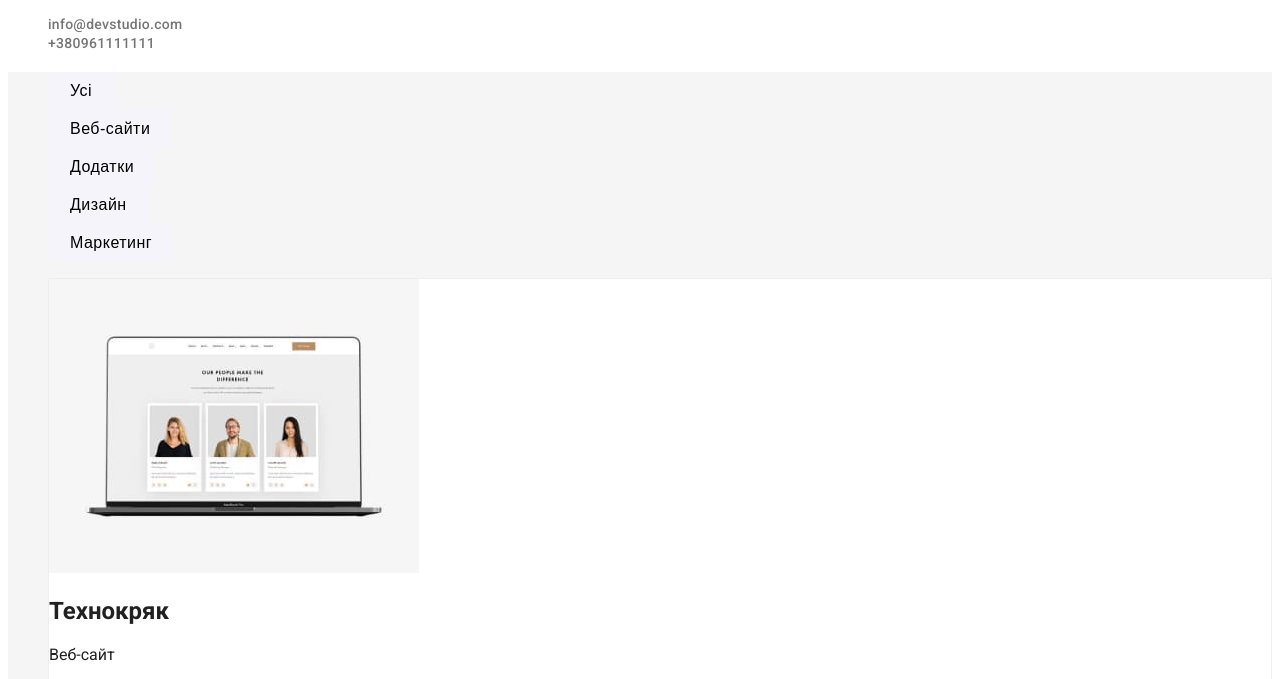
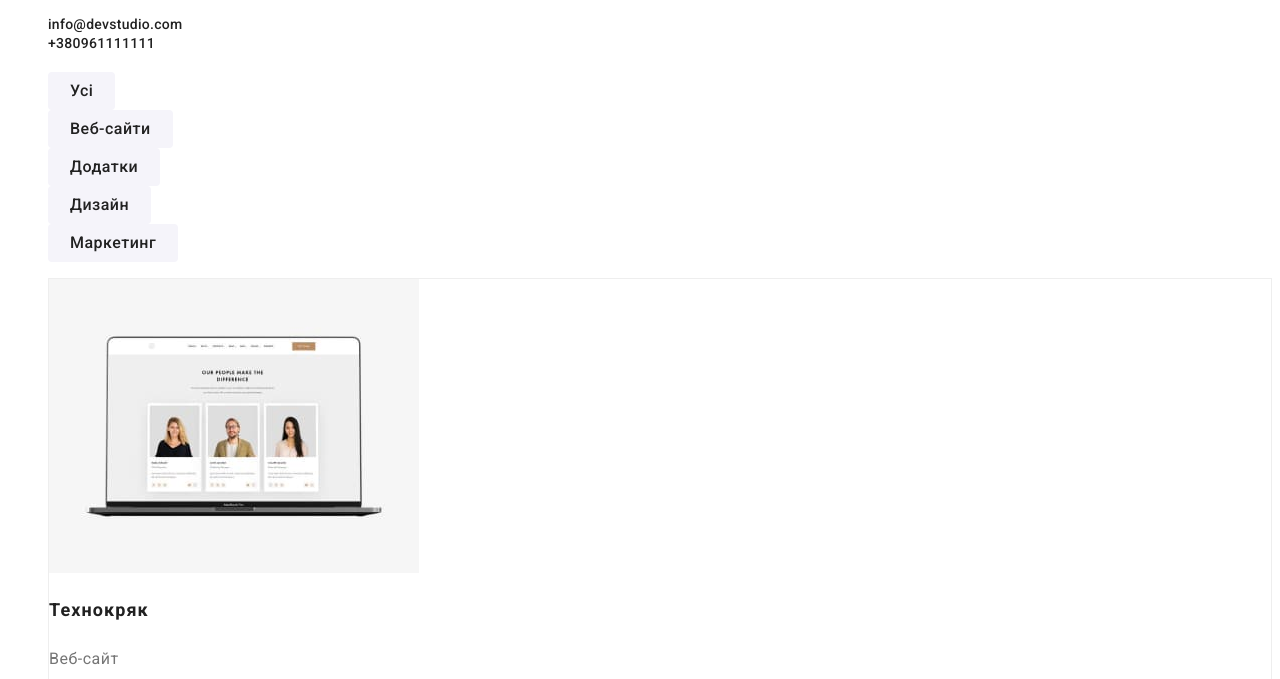
Before and after one commit to AnnaKilchytska/goit-markup-hw-02, a plain HTML site: page portfolio.html in a window 1280 px wide. Shown: the part 113-792 px from the top of the page. Drawn offline with Linux system fonts and the light colour scheme.

Commit message:
make edits

```diff
--- a/css/styles.css
+++ b/css/styles.css
@@ -1,5 +1,4 @@
 :root {
-  --background-main: #f5f5f5;
   --background-nav: #ffffff;
   --background-team: #f5f4fa;
   --background-accent: #2f303a;
@@ -10,7 +9,7 @@
 }
 
 body {
-  font-family: "Roboto", "Raleway", sans-serif;
+  font-family: "Roboto", sans-serif;
   color: var(--text-main);
 }
 
@@ -25,6 +24,7 @@ body {
   line-height: 1.17;
   text-decoration: none;
   color: #000000;
+  letter-spacing: 0.03em;
 }
 
 .logo-web {
@@ -36,13 +36,12 @@ body {
 }
 
 .header-item {
-  font-style: normal;
   font-weight: 500;
   font-size: 14px;
   line-height: 1.14;
   letter-spacing: 0.02em;
   text-decoration: none;
-  color: var(--text-secondary);
+  color: var(--text-main);
 }
 
 .header-item:hover,
@@ -50,7 +49,7 @@ body {
   color: var(--text-accent);
 }
 
-li {
+.list {
   list-style: none;
 }
 
@@ -59,7 +58,6 @@ li {
 }
 
 .heading-main {
-  font-style: normal;
   font-weight: 900;
   font-size: 44px;
   line-height: 1.36;
@@ -79,6 +77,7 @@ li {
   border: none;
 
   font-weight: 700;
+  font-size: 16px;
   line-height: 1.875;
   /* identical to box height, or 188% */
 
@@ -92,20 +91,15 @@ li {
   padding: 10px 32px;
 }
 
-.features-section {
-  background-color: var(--background-main);
-}
-
 .heading-secondary {
   font-weight: 700;
   font-size: 36px;
-  line-height: 1.17x;
+  line-height: 1.17;
   text-align: center;
   letter-spacing: 0.03em;
 }
 
-.heading-features {
-  font-style: normal;
+.features-heading {
   font-weight: 700;
   font-size: 14px;
   line-height: 1.14;
@@ -113,13 +107,11 @@ li {
   text-transform: uppercase;
 }
 
-.text-features {
+.features-text {
   font-size: 14px;
   line-height: 1.71;
   /* or 171% */
-
   letter-spacing: 0.03em;
-
   color: var(--text-secondary);
 }
 
@@ -127,7 +119,7 @@ li {
   background-color: var(--background-team);
 }
 
-.heading-team {
+.team-heading {
   font-weight: 500;
   font-size: 16px;
   line-height: 1.18;
@@ -136,7 +128,7 @@ li {
   letter-spacing: 0.03em;
 }
 
-.text-team {
+.team-text {
   line-height: 1.18;
   /* identical to box height */
   text-align: center;
@@ -174,22 +166,20 @@ li {
   background-color: var(--background-accent);
 }
 
-.main-section {
-  background-color: var(--background-main);
-}
+.filter-button {
+  font-family: inherit;
+  font-size: 16px;
+  font-weight: 500;
+  line-height: 1.625;
+  /* identical to box height, or 162% */
+  text-align: center;
+  letter-spacing: 0.03em;
+  color: var(--text-main);
 
-.filter-button {
   background: var(--background-team);
   border-radius: 4px;
   padding: 6px 22px;
   border: none;
-
-  font-weight: 500;
-  font-size: 16px;
-  line-height: 1.625;
-  /* identical to box height, or 162% */
-  text-align: center;
-  letter-spacing: 0.03em;
 }
 
 .filter-button:hover,
@@ -205,7 +195,7 @@ li {
   border: 1px solid #eeeeee;
 }
 
-.heading-portfolio {
+.portfolio-heading {
   font-weight: 700;
   font-size: 18px;
   line-height: 2;
@@ -213,11 +203,11 @@ li {
   letter-spacing: 0.06em;
 }
 
-.text-portfolio {
+.portfolio-text {
+  font-weight: 400;
+  font-size: 16px;
   line-height: 1.875;
   /* identical to box height, or 188% */
-
   letter-spacing: 0.03em;
-
   color: var(--text-secondary);
 }
```
